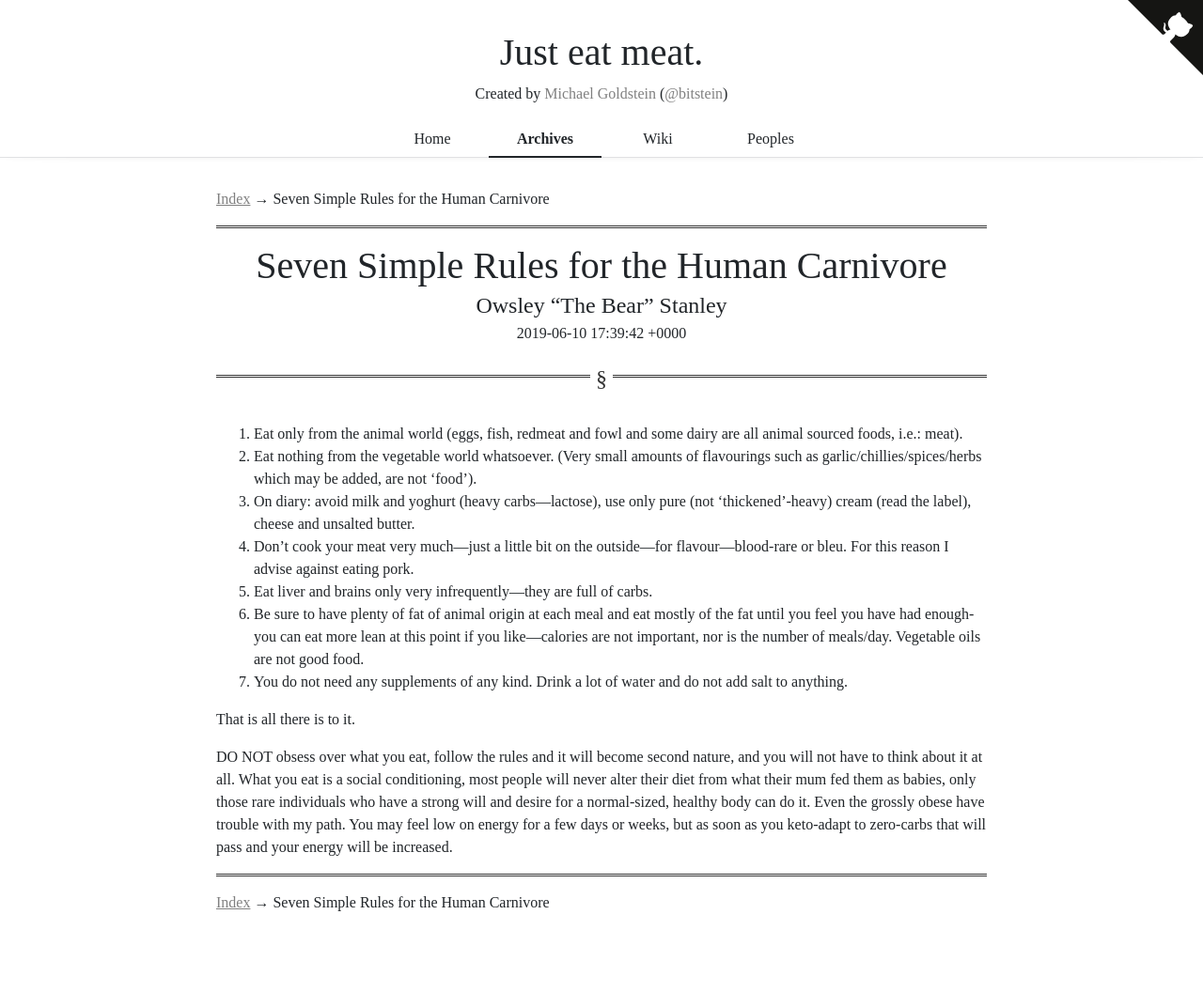
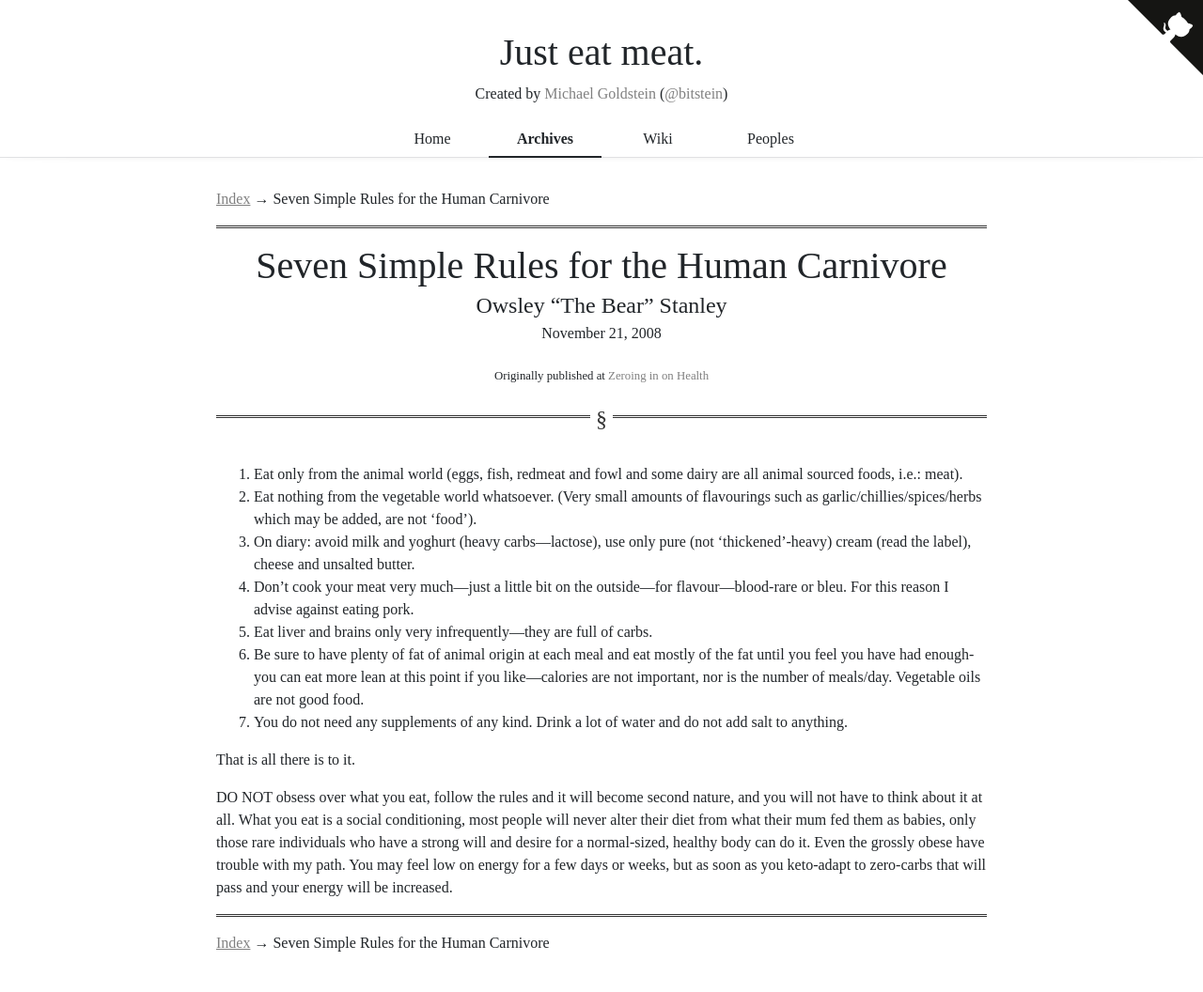
Before and after one commit to bitstein/justmeat.co, a Jekyll site: the page built from _archives/seven-simple-rules-for-the-human-carnivore.md, in a window 1280 px wide. Shown: the whole page at 94% size. Built offline with Jekyll 4.4.1, drawn with Linux system fonts in a browser that asks for light colours; nearby versions of some CDN libraries; some web fonts are replaced; before the commit the page ends 1013 px from its top, so only the background shows below that.

Commit message:
Update metadata

```diff
--- a/_archives/seven-simple-rules-for-the-human-carnivore.md
+++ b/_archives/seven-simple-rules-for-the-human-carnivore.md
@@ -1,6 +1,9 @@
 ---
 title: Seven Simple Rules for the Human Carnivore
 author: "Owsley “The Bear” Stanley"
+date: 2008-11-21
+source: Zeroing in on Health
+source_url: http://web.archive.org/web/20160519022721/http://blog.zeroinginonhealth.com/about/#comment-25
 ---
 
 1. Eat only from the animal world (eggs, fish, redmeat and fowl and some dairy are all animal sourced foods, i.e.: meat).
--- a/_layouts/archive-page.html
+++ b/_layouts/archive-page.html
@@ -9,7 +9,7 @@ layout: default
    <header class="text-center">
      <h1>{{page.title}}</h1>
      <span class="archive-author">{{page.author}}</span>
-     <span class="archive-date">{% if page.special_date %}{{page.special_date}}{% else %}{{page.date}}{% endif %}</span>
+     <span class="archive-date">{% if page.special_date %}{{page.special_date}}{% else %}{{page.date | date: "%B %-d, %Y"}}{% endif %}</span>
      {% if page.source %}
      <span class="archive-notes">Originally published
        {% if page.source_url %}at{% else %}in{% endif %}
```
Also changed, not shown: _archives/adventures-in-diet.md (+1 -1 lines).
